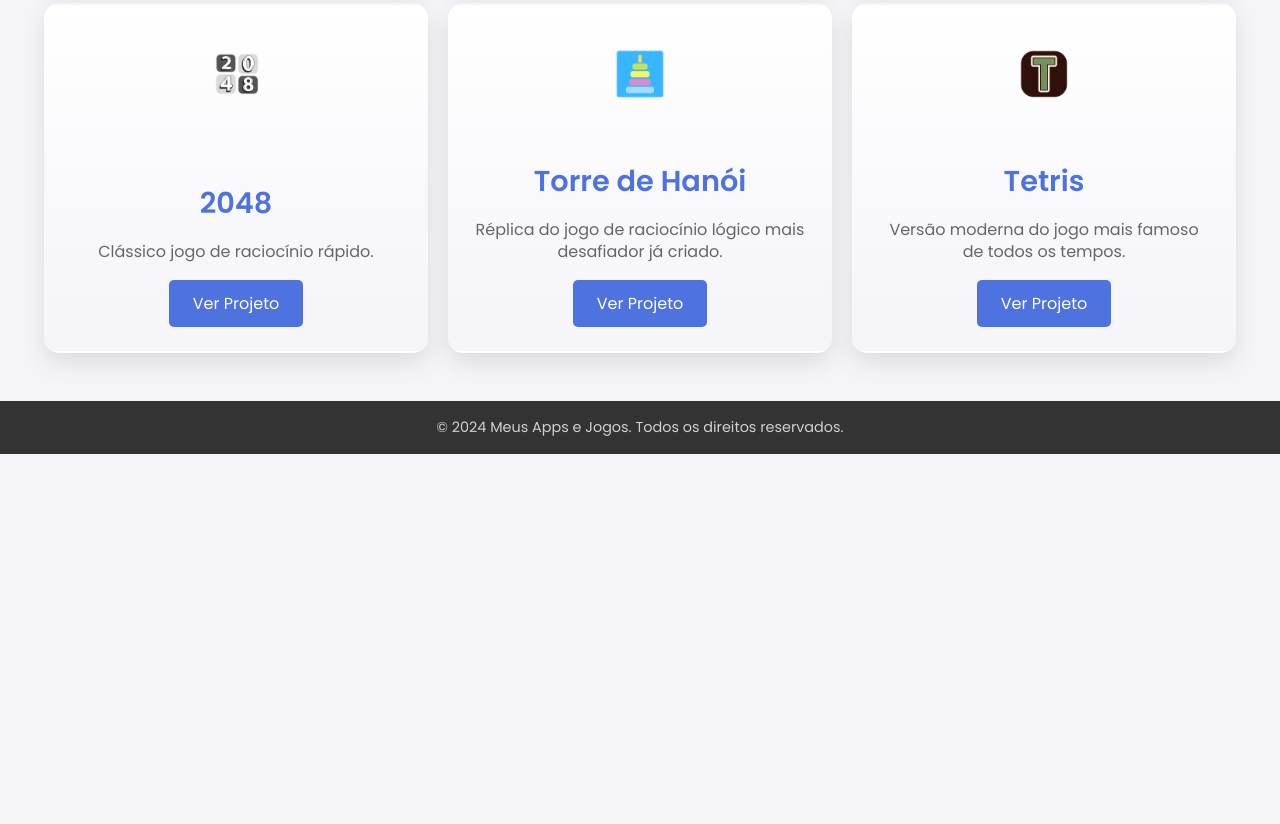
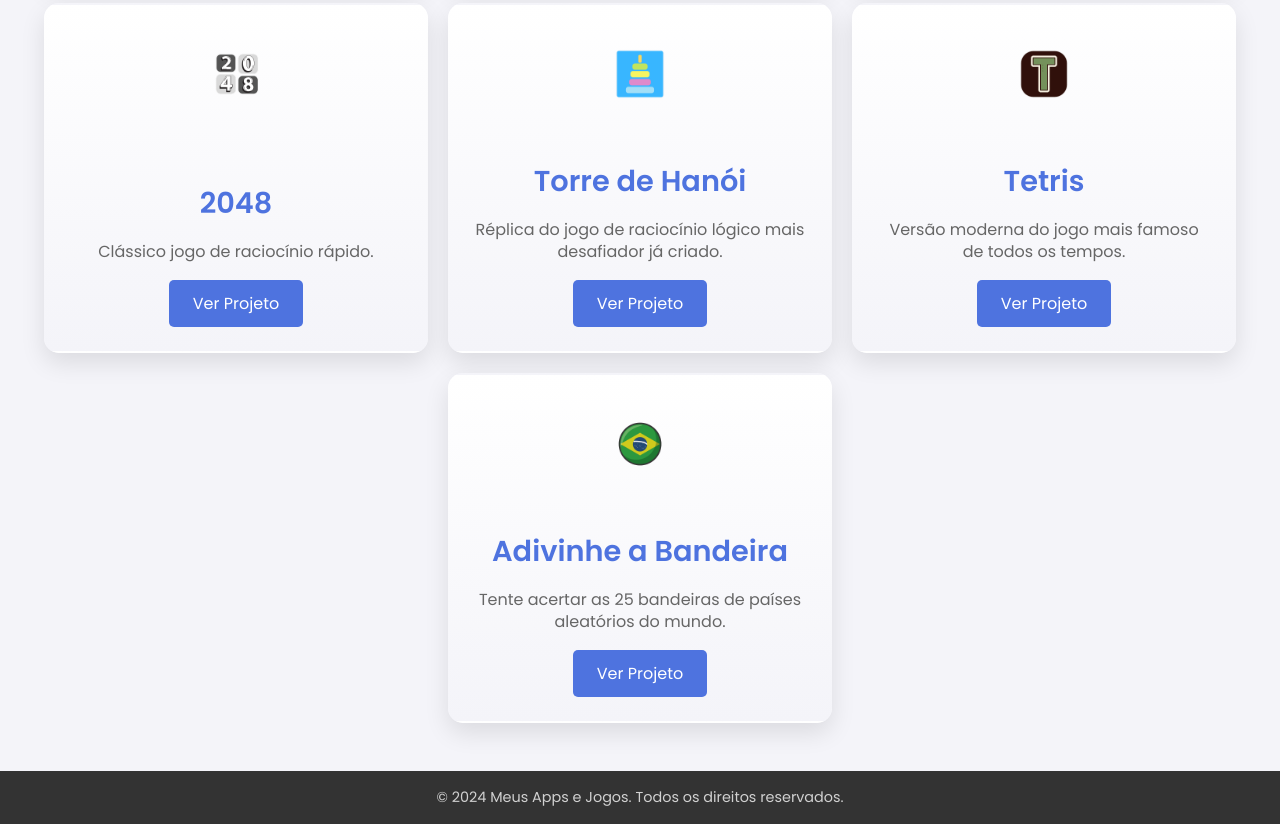
Before and after one commit to reberson-454578/Meus-Apps, a plain HTML site: page index.html in a window 1280 px wide. Shown: the part 621-1445 px from the top of the page. Before the commit the page ends 1075 px from the top, so only its background shows below. Drawn offline with Linux system fonts and the light colour scheme.

Commit message:
Adição de Adivinhe a Bandeira e de comentários

```diff
--- a/index.html
+++ b/index.html
@@ -27,6 +27,7 @@
 
     <section class="projects">
       <div class="container-cards">
+        <!-- Memoriza! -->
         <div class="project-card">
           <div class="icon">
             <img src="memoriza.png" alt="Memoriza" />
@@ -43,6 +44,7 @@
           </div>
         </div>
 
+        <!-- Pomodoro Timer -->
         <div class="project-card">
           <div class="icon">
             <img src="pomodoro.ico" alt="" />
@@ -62,6 +64,7 @@
           </div>
         </div>
 
+        <!-- Associe -->
         <div class="project-card">
           <div class="icon">
             <img src="icone-associe.png" alt="" />
@@ -77,6 +80,8 @@
             >
           </div>
         </div>
+
+        <!-- 2048 -->
         <div class="project-card">
           <div class="icon">
             <img src="2048.png" alt="" />
@@ -90,6 +95,7 @@
           </div>
         </div>
 
+        <!-- Torre de Hanói -->
         <div class="project-card">
           <div class="icon">
             <img src="hanoi.png" alt="Torre de Hanói" />
@@ -108,6 +114,7 @@
           </div>
         </div>
 
+        <!-- Tetris -->
         <div class="project-card">
           <div class="icon">
             <img src="tetris.png" alt="Tetris" />
@@ -123,6 +130,23 @@
             >
           </div>
         </div>
+
+        <!-- Adivinhe a Bandeira -->
+        <div class="project-card">
+          <div class="icon">
+            <img src="brasil.png" alt="Adivinhe a Bandeira" />
+          </div>
+          <div class="project-content">
+            <h2>Adivinhe a Bandeira</h2>
+            <p>Tente acertar as 25 bandeiras de países aleatórios do mundo.</p>
+            <a
+              target="_blank"
+              href="https://adivinhe-a-bandeira-one.vercel.app/"
+              class="btn"
+              >Ver Projeto</a
+            >
+          </div>
+        </div>
       </div>
     </section>
 
```
Also changed, not shown: brasil.png (added).
